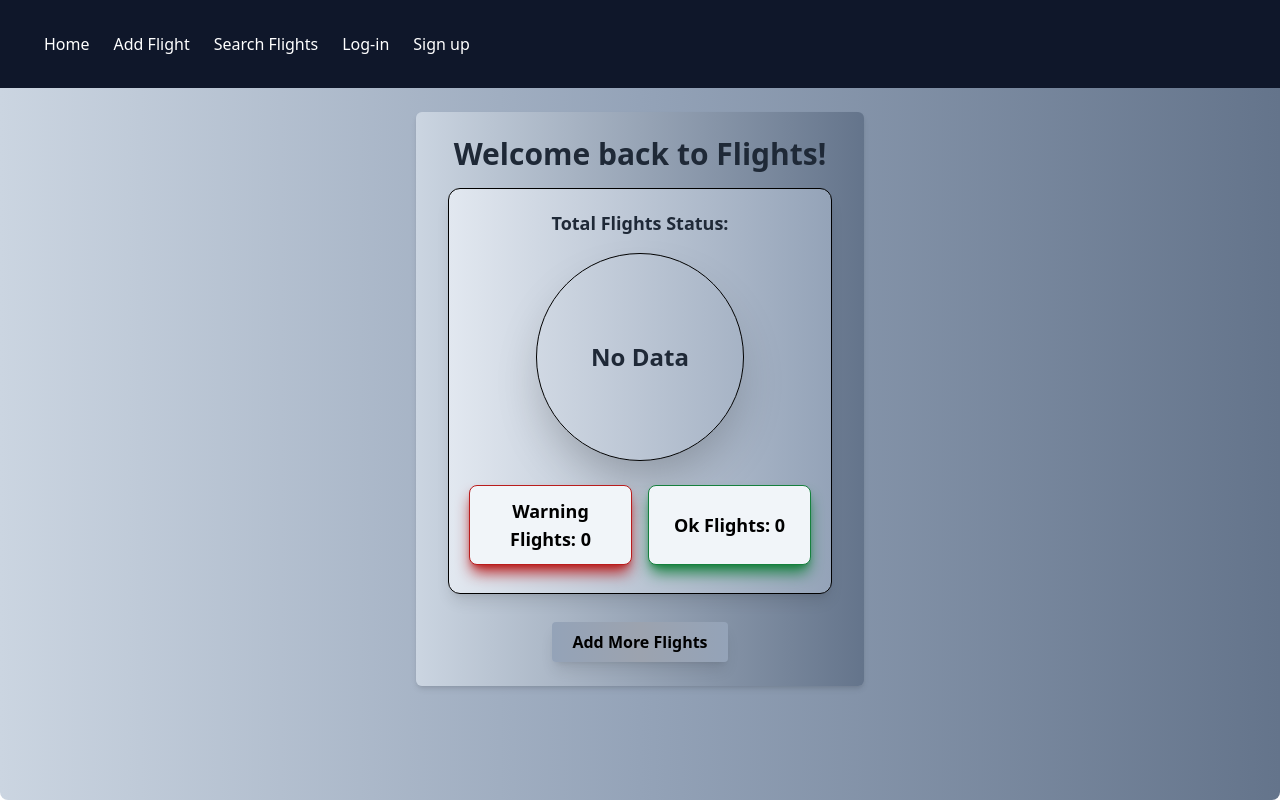
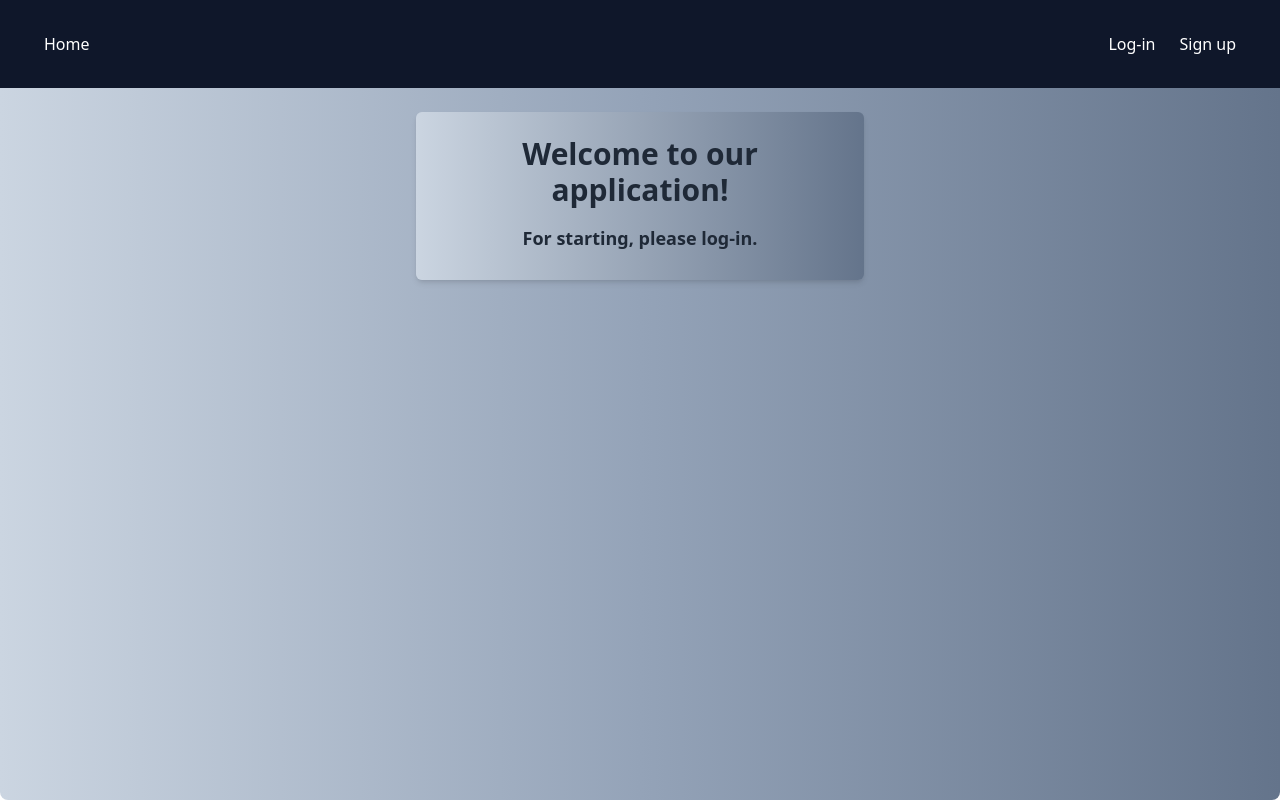
Before and after one commit to YehudaBriskman/flight-client, a React (Vite) app: page / in a window 1280 px wide. Built offline with nearby package versions, Linux system fonts and the light colour scheme; no server answers.

Commit message:
update user validateComponents

```diff
--- /dev/null
+++ b/src/Components/AuthWrapper.jsx
@@ -0,0 +1,31 @@
+import React, { useState, useEffect } from 'react';
+import { Outlet } from 'react-router-dom';
+
+const AuthWrapper = () => {
+    // בדיקה האם קיים משתמש ב-LocalStorage
+    const storedUser = JSON.parse(localStorage.getItem('user'));
+
+    // הגדרת משתנה למשתמש עם המצב המתאים
+    const [user, setUser] = useState(storedUser || null);
+
+    // Effect Hook לטיפול בשינויים ב-LocalStorage
+    useEffect(() => {
+        // קריאה לפונקציה המתעדכנת בכל שינוי ב-LocalStorage
+        const handleStorageChange = () => {
+            const updatedUser = JSON.parse(localStorage.getItem('user'));
+            setUser(updatedUser);
+        };
+
+        // האזנה לשינויים ב-LocalStorage
+        window.addEventListener('storage', handleStorageChange);
+
+        // הסרת האזנה לסיום השימוש ב-Effect Hook
+        return () => {
+            window.removeEventListener('storage', handleStorageChange);
+        };
+    }, []); // מועבר רשימת תלות ריקה כדי שה-Effect יתבצע רק פעם אחת לאחר טעינת הקומפוננטה
+
+    return <Navbar user={user} />;
+};
+
+export default AuthWrapper;
--- a/src/Components/FlightDetails.jsx
+++ b/src/Components/FlightDetails.jsx
@@ -1,11 +1,11 @@
-import React, { useContext } from 'react'
-import Loading from '../shared/Loading'
-import { useForm } from 'react-hook-form'
-import flightContext from './context/flightContext'
-import { useNavigate } from 'react-router-dom'
-import { Network, URLS } from '../Routes/NetworkService'
-import { getAxiosStatus } from '../utils/utils'
-import userContext from './context/userContext'
+import React, { useContext } from 'react';
+import Loading from '../shared/Loading';
+import { useForm } from 'react-hook-form';
+import flightContext from './context/flightContext';
+import { useNavigate } from 'react-router-dom';
+import { Network, URLS } from '../Routes/NetworkService';
+import { getAxiosStatus } from '../utils/utils';
+import userContext from './context/userContext';
 
 const FlightDetails = () => {
     const { user } = useContext(userContext);
@@ -50,6 +50,11 @@ const FlightDetails = () => {
             setError("error", { message: "network error" }); // Set error for network issues
         }
     };
+
+    if (!user && !getUserIdFromLocalStorage()) {
+        nav("/nouser");
+        return null;
+    }
 
     return (
         <div className='pb-5'>
@@ -124,8 +129,7 @@ const FlightDetails = () => {
                 </form>
             </div>
         </div>
-    )
+    );
+};
 
-}
-
-export default FlightDetails
+export default FlightDetails;
--- a/src/Components/FlightsSearch.jsx
+++ b/src/Components/FlightsSearch.jsx
@@ -5,6 +5,7 @@ import { getAxiosStatus } from '../utils/utils';
 import { URLS, Network } from '../Routes/NetworkService';
 import FlightCard from './FlightCard';
 import userContext from './context/userContext';
+import { useNavigate } from 'react-router-dom';
 
 const FlightSearch = () => {
     const { user } = useContext(userContext);
@@ -30,6 +31,8 @@ const FlightSearch = () => {
         reValidateMode: "onChange"
     });
 
+    const nav = useNavigate();
+
     const search = async (data) => {
         const searchObject = {
             ADI: { url: URLS.FIND_BY_ADI, body: { ADI: data.ADI } },
@@ -41,6 +44,10 @@ const FlightSearch = () => {
         let userId = getUserIdFromLocalStorage();
         if (!userId && user) {
             userId = user._id;
+        }
+        if (!user && !getUserIdFromLocalStorage()) {
+            nav("/nouser");
+            return null;
         }
         const newData = {
             ...requestData.body,
--- a/src/Components/Home.jsx
+++ b/src/Components/Home.jsx
@@ -13,6 +13,17 @@ const Home = () => {
   const [warnFlights, setWarnFlights] = useState([]);
   const [isDash1Open, setIsDash1Open] = useState(false);
   const [isDash2Open, setIsDash2Open] = useState(false);
+  const [isLoggedIn, setIsLoggedIn] = useState(false);
+
+  useEffect(() => {
+    // בדיקה האם קיים משתמש ב-LocalStorage
+    const storedUser = JSON.parse(localStorage.getItem('user'));
+    if (storedUser) {
+      setIsLoggedIn(true);
+    } else {
+      setIsLoggedIn(false);
+    }
+  }, []);
 
   const getUserIdFromLocalStorage = () => {
     const storedData = localStorage.getItem('user');
@@ -57,6 +68,17 @@ const Home = () => {
 
     return () => clearInterval(interval);
   }, [user]);
+
+  if (!isLoggedIn) {
+    return (
+      <div className="flex justify-center items-center text-black h-full flex-col pb-6">
+        <div className="text-center max-w-md mx-auto p-6 pb-3 bg-gradient-to-r from-slate-300 to-slate-500 rounded-md shadow-md">
+          <h1 className="text-3xl font-semibold text-center text-gray-800 mb-4">Welcome to our application!</h1>
+          <p className="text-lg font-semibold text-center text-gray-800 mb-4">For starting, please log-in.</p>
+        </div>
+      </div>
+    );
+  }
 
   return (
     <div className="flex justify-center items-center text-black h-full flex-col pb-6">
--- a/src/Components/Navbar.jsx
+++ b/src/Components/Navbar.jsx
@@ -1,17 +1,64 @@
-import React from 'react'
-import { Link, Outlet } from 'react-router-dom'
+import React, { useState, useEffect } from 'react';
+import { Link, Outlet } from 'react-router-dom';
+
 
 const Navbar = () => {
+    // בדיקה האם קיים משתמש ב-LocalStorage
+    const storedUser = JSON.parse(localStorage.getItem('user'));
+
+    // הגדרת משתנה למשתמש עם המצב המתאים
+    const [user, setUser] = useState(storedUser || null);
+
+    // Effect Hook לטיפול בשינויים ב-LocalStorage
+    useEffect(() => {
+        // קריאה לפונקציה המתעדכנת בכל שינוי ב-LocalStorage
+        const handleStorageChange = () => {
+            const updatedUser = JSON.parse(localStorage.getItem('user'));
+            setUser(updatedUser);
+        };
+
+        // האזנה לשינויים ב-LocalStorage
+        window.addEventListener('storage', handleStorageChange);
+
+        // הסרת האזנה לסיום השימוש ב-Effect Hook
+        return () => {
+            window.removeEventListener('storage', handleStorageChange);
+        };
+    }, []); // מועבר רשימת תלות ריקה כדי שה-Effect יתבצע רק פעם אחת לאחר טעינת הקומפוננטה
+
+    const handleLogout = () => {
+        // מחיקת המשתמש מה-LocalStorage
+        localStorage.removeItem('user');
+        // איפוס המשתמש בסטייט
+        setUser(null);
+    };
+
     return (
         <div className='min-h-[100vh] bg-gradient-to-r from-slate-300 via-slate-400 to-slate-500 rounded-lg text-black'>
             <header className='pb-6'>
-                <nav className='bg-slate-900 p-4 d-flex justify-content-end'>
-                    <div className='p-4 d-flex ms-auto'>
+                <nav className='bg-slate-900 p-4 flex justify-between'>
+                    <div className='p-4'>
                         <Link className='text-white mx-3' to="/">Home</Link>
-                        <Link className='text-white mx-3' to="/flightDetails">Add Flight</Link>
-                        <Link className='text-white mx-3' to="/searchFlights">Search Flights</Link>
-                        <Link className='text-white mx-3' to="/login">Log-in</Link>
-                        <Link className='text-white mx-3' to="/signup">Sign up</Link>
+                        {/* תוסיף לינק להוספת טיסה רק אם יש משתמש מחובר */}
+                        {user && <Link className='text-white mx-3' to="/flightDetails">Add Flight</Link>}
+                        {/* תוסיף לינק לחיפוש טיסות רק אם יש משתמש מחובר */}
+                        {user && <Link className='text-white mx-3' to="/searchFlights">Search Flights</Link>}
+                    </div>
+                    <div className='p-4'>
+                        {user ? (
+                            <div className='text-white'>
+                                {/* תציג את המשתמש אם קיים */}
+                                <span className='mx-3'>{user.name}</span>
+                                {/* וכפתור להתנתקות */}
+                                <button className='text-red-500 mx-3' onClick={handleLogout}>Logout</button>
+                            </div>
+                        ) : (
+                            <div>
+                                {/* אחרת, תציג כפתורים להתחברות והרשמה */}
+                                <Link className='text-white mx-3' to="/login">Log-in</Link>
+                                <Link className='text-white mx-3' to="/signup">Sign up</Link>
+                            </div>
+                        )}
                     </div>
                 </nav>
             </header>
@@ -19,7 +66,7 @@ const Navbar = () => {
                 <Outlet />
             </div>
         </div>
-    )
-}
+    );
+};
 
-export default Navbar
+export default Navbar;
```
